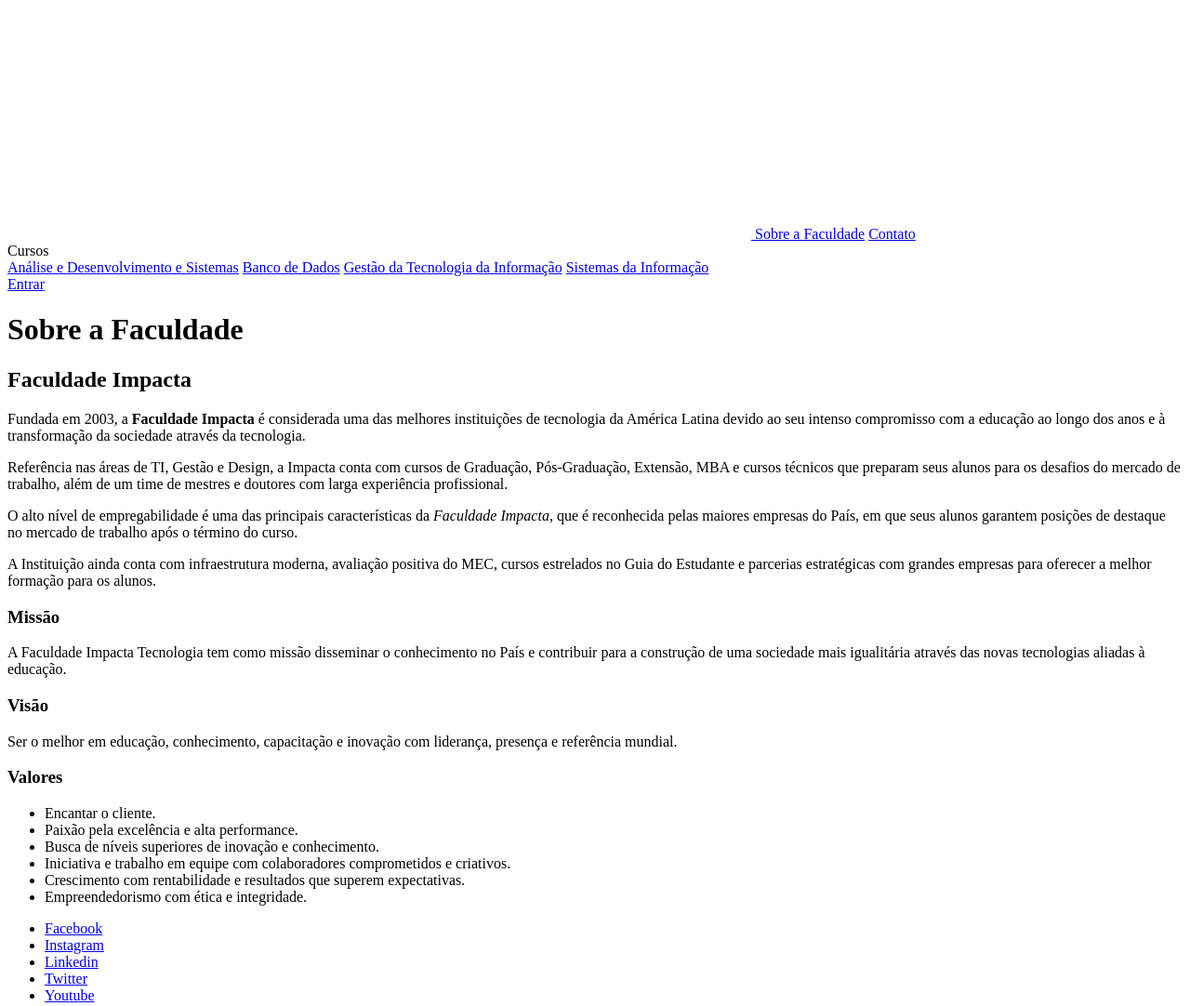
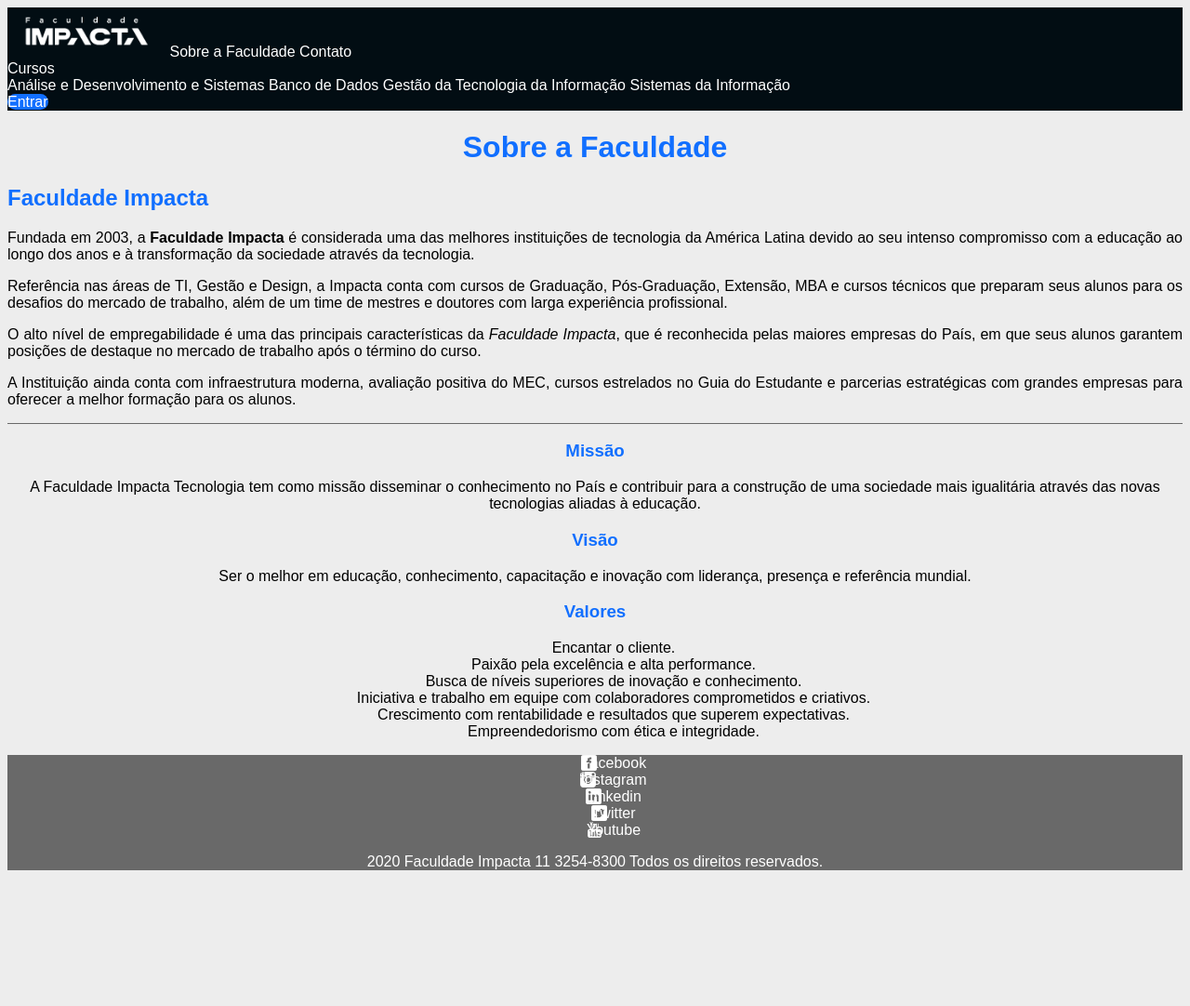
Before and after one commit to tecnologias-web/catalogo-cursos-frontend, a plain HTML site: page sobre.html in a window 1280 px wide. Shown: the top 1082 px of the page at 93% size. After the commit the page ends 952 px from the top, so only its background shows below. Drawn offline with Linux system fonts and the light colour scheme.

Commit message:
Página sobre

```diff
--- /dev/null
+++ b/css/sobre.css
@@ -0,0 +1,15 @@
+.sobre {
+    border-bottom: 1px solid var(--cor-cinza-escuro);
+}
+
+.sobre p {
+    text-align: justify;
+}
+
+.empresa {
+    text-align: center;
+}
+
+.lista-valores {
+    list-style: none;
+}
--- a/sobre.html
+++ b/sobre.html
@@ -3,30 +3,33 @@
 <head>
     <meta charset="UTF-8">
     <title>Faculdade Impacta | Sobre a Faculdade</title>
+    <link rel="shortcut icon" href="favicon.ico" type="image/x-icon" />
+    <link rel="stylesheet" href="css/site.css" />
+    <link rel="stylesheet" href="css/sobre.css">
 </head>
 <body>
-    <header>
+    <header class="cabecalho">
         <nav>
             <a href="index.html">
-                <img alt="logo da faculdade Impacta" src="imagens/impacta-logo.png" />
+                <img alt="logo da faculdade Impacta" class="logo" src="imagens/impacta-logo.png" />
             </a>
-            <a href="sobre.html">Sobre a Faculdade</a>
-            <a href="contato.html">Contato</a>
+            <a class="item-menu" href="sobre.html">Sobre a Faculdade</a>
+            <a class="item-menu" href="contato.html">Contato</a>
             <div>
                 Cursos
-                <div>
-                    <a href="cursos/ads.html">Análise e Desenvolvimento e Sistemas</a>
-                    <a href="cursos/bd.html">Banco de Dados</a>
-                    <a href="cursos/gti.html">Gestão da Tecnologia da Informação</a>
-                    <a href="cursos/si.html">Sistemas da Informação</a>
+                <div class="dropdown-menu">
+                    <a class="item-menu" href="cursos/ads.html">Análise e Desenvolvimento e Sistemas</a>
+                    <a class="item-menu" href="cursos/bd.html">Banco de Dados</a>
+                    <a class="item-menu" href="cursos/gti.html">Gestão da Tecnologia da Informação</a>
+                    <a class="item-menu" href="cursos/si.html">Sistemas da Informação</a>
                 </div>
             </div>
-            <a href="entrar.html">Entrar</a>
+            <a class="botao" href="entrar.html">Entrar</a>
         </nav>
     </header>
     <main>
         <h1>Sobre a Faculdade</h1>
-        <section>
+        <section class="sobre">
             <h2>Faculdade Impacta</h2>
             <p>
                 Fundada em 2003, a <strong>Faculdade Impacta</strong> é considerada uma das melhores instituições de tecnologia da
@@ -48,7 +51,7 @@
                  do Estudante e parcerias estratégicas com grandes empresas para oferecer a melhor formação para os alunos.
             </p>
         </section>
-        <section>
+        <section class="empresa">
             <h3>Missão</h3>
             <p>
                 A Faculdade Impacta Tecnologia tem como missão disseminar o conhecimento no País e contribuir
@@ -59,7 +62,7 @@
                 Ser o melhor em educação, conhecimento, capacitação e inovação com liderança, presença e referência mundial.
             </p>
             <h3>Valores</h3>
-            <ul>
+            <ul class="lista-valores">
                 <li>Encantar o cliente.</li>
                 <li>Paixão pela excelência e alta performance.</li>
                 <li>Busca de níveis superiores de inovação e conhecimento.</li>
@@ -69,23 +72,22 @@
             </ul>
         </section>
     </main>
-    <footer>
-        <ul>
+    <footer class="rodape">
+        <ul class="media-list">
             <li>
-                <a href="https://www.facebook.com/FacImpacta/" target="blank">Facebook</a>
+                <a class="media-link facebook" href="https://www.facebook.com/FacImpacta/" target="blank">Facebook</a>
             </li>
             <li>
-                <a href="https://www.instagram.com/faculdadeimpacta/" target="blank">Instagram</a>
-            </li>
-
-            <li>
-                <a href="https://www.linkedin.com/edu/faculdade-impacta-tecnologia-161006/" target="blank">Linkedin</a>
+                <a class="media-link instagram" href="https://www.instagram.com/faculdadeimpacta/" target="blank">Instagram</a>
             </li>
             <li>
-                <a href="https://twitter.com/facimpacta/" target="blank">Twitter</a>
+                <a class="media-link linkedin" href="https://www.linkedin.com/edu/faculdade-impacta-tecnologia-161006/" target="blank">Linkedin</a>
             </li>
             <li>
-                <a href="https://www.youtube.com/user/GrupoImpacta/" target="blank">Youtube</a>
+                <a class="media-link twitter" href="https://twitter.com/facimpacta/" target="blank">Twitter</a>
+            </li>
+            <li>
+                <a class="media-link youtube" href="https://www.youtube.com/user/GrupoImpacta/" target="blank">Youtube</a>
             </li>
         </ul>
         <p>2020 Faculdade Impacta 11 3254-8300 Todos os direitos reservados.</p>
```
